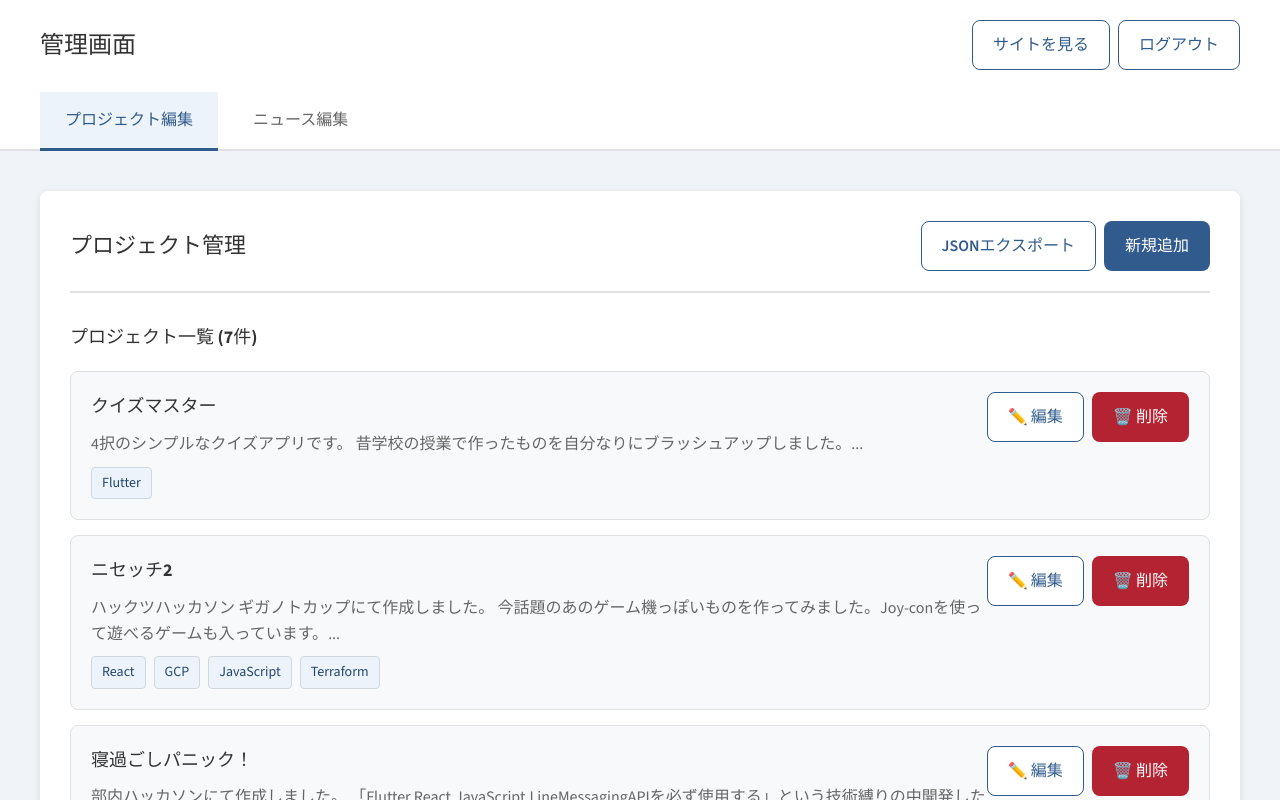
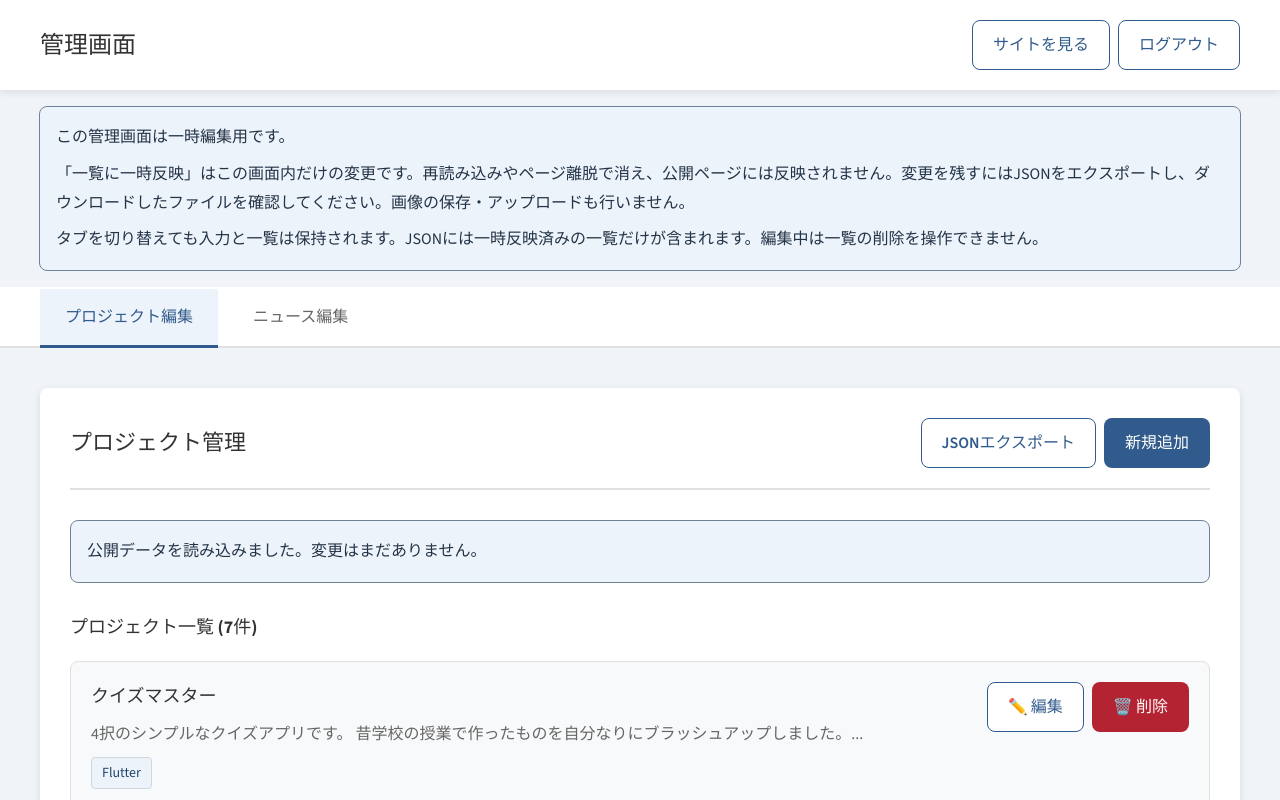
Before and after one commit to AliceWonerfulWorld/portfolio, a React (Vite) app: page /admin in a window 1280 px wide. Shown: the top 800 px of the page. Built offline with nearby package versions, Linux system fonts and the light colour scheme; sample sign-in values are in the browser's storage.

Commit message:
feat: 一時編集の状態案内と変更の離脱保護を追加

```diff
--- a/src/App.jsx
+++ b/src/App.jsx
@@ -1,5 +1,5 @@
 import React from 'react';
-import { BrowserRouter, Routes, Route } from 'react-router-dom';
+import { createBrowserRouter, RouterProvider } from 'react-router-dom';
 import { AuthProvider } from './context/AuthContext';
 import './App.css';
 
@@ -11,30 +11,18 @@ import AdminDashboard from './pages/AdminDashboard';
 // Components
 import ProtectedRoute from './components/admin/ProtectedRoute';
 
+const router = createBrowserRouter([
+  { path: '/', element: <HomePage /> },
+  { path: '/admin/login', element: <AdminLogin /> },
+  { path: '/admin', element: <ProtectedRoute><AdminDashboard /></ProtectedRoute> },
+]);
+
 function App() {
   return (
     <AuthProvider>
-      <BrowserRouter>
-        <div className="App">
-          <Routes>
-            {/* ホームページ */}
-            <Route path="/" element={<HomePage/>}/>
-
-            {/* ログインページ */}
-            <Route path="/admin/login" element={<AdminLogin/>} />
-
-            {/* 管理画面(ProtectedRouteで保護) */}
-            <Route
-             path="/admin"
-             element= {
-              <ProtectedRoute>
-               <AdminDashboard/>
-             </ProtectedRoute>
-            }
-           />
-          </Routes>
-        </div>
-      </BrowserRouter>
+      <div className="App">
+        <RouterProvider router={router} />
+      </div>
     </AuthProvider>
   );
 }
--- a/src/components/admin/NewsEditor.jsx
+++ b/src/components/admin/NewsEditor.jsx
@@ -1,16 +1,14 @@
-import React, { useState, useEffect } from 'react';
+import React, { useState } from 'react';
 import { newsItems as initialNews } from '../../data/news';
+import useTemporaryEditor from '../../hooks/useTemporaryEditor';
 import './NewsEditor.css';
 
-const NewsEditor = () => {
-    const [newsItems, setNewsItems] = useState([]);
+const NewsEditor = ({ onRiskChange }) => {
+    const [newsItems, setNewsItems] = useState(initialNews);
     const [editingNews, setEditingNews] = useState(null);
     const [isAdding, setIsAdding] = useState(false);
 
-    // 初回レンダリング時に既存データを読み込み
-    useEffect(() => {
-        setNewsItems(initialNews);
-    }, []);
+    const editor = useTemporaryEditor(newsItems, editingNews, onRiskChange);
 
     // 新規ニュースのテンプレート
     const createEmptyNews = () => ({
@@ -22,27 +20,37 @@ const NewsEditor = () => {
 
     // 追加モード開始
     const handleAdd = () => {
-        setEditingNews(createEmptyNews());
+        if (!editor.confirmDiscard()) return;
+        const draft = createEmptyNews();
+        editor.startEditing(draft);
+        setEditingNews(draft);
         setIsAdding(true);
     };
 
     // 編集モード開始
     const handleEdit = (news, index) => {
-        setEditingNews({ ...news, index });
+        if (!editor.confirmDiscard()) return;
+        const draft = { ...news, index };
+        editor.startEditing(draft);
+        setEditingNews(draft);
         setIsAdding(false);
     };
 
     // 保存 (新規 or 更新)
     const handleSave = () => {
+        // Editor-only positions must not leak into exported content.
+        const record = { ...editingNews };
+        delete record.index;
         if (isAdding) {
-            setNewsItems([editingNews, ...newsItems]);
+            setNewsItems([record, ...newsItems]);
         } else {
           const newNewsItems = [...newsItems];
-          newNewsItems[editingNews.index] = editingNews;
+          newNewsItems[editingNews.index] = record;
           setNewsItems(newNewsItems);
         }
         setEditingNews(null);
         setIsAdding(false);
+        editor.markApplied();
     };
 
     // 削除
@@ -50,11 +58,14 @@ const NewsEditor = () => {
         if (window.confirm('本当に削除しますか?')) {
             const newNewsItems = newsItems.filter((_, i) => i !== index);
             setNewsItems(newNewsItems);
+            editor.markDeleted();
         }
     };
 
     // キャンセル
     const handleCancel = () => {
+        if (!editor.confirmDiscard()) return;
+        editor.markCancelled();
         setEditingNews(null);
         setIsAdding(false);
     };
@@ -74,6 +85,7 @@ const NewsEditor = () => {
         link.download = `news_${new Date().toISOString().slice(0, 10)}.json`;
         link.click();
         URL.revokeObjectURL(url);
+        editor.markExported();
     };
 
     return (
@@ -90,15 +102,17 @@ const NewsEditor = () => {
             </div>
           </div>
 
+          <p className="editor-status" role="status" aria-live="polite">{editor.status} {editor.needsExport && '一時反映した変更はJSON未出力です。'}</p>
+
           {/* 編集フォーム */}
           {editingNews && (
             <div className="edit-form">
               <h3>{isAdding ? '新規ニュース' : 'ニュース編集'} </h3>
 
               <div className="form-row">
-                <label>日付 *</label>
+                <label htmlFor="news-date">日付 *</label>
                 <input
-                 type="text"
+ id="news-date"                  type="text"
                  value={editingNews.date}
                  onChange={(e) => handleChange('date', e.target.value)}
                  placeholder="2025年7月26日"
@@ -106,9 +120,9 @@ const NewsEditor = () => {
               </div>
 
               <div className="form-row">
-                <label>タイトル *</label>
+                <label htmlFor="news-title">タイトル *</label>
                 <input
-                 type="text"
+ id="news-title"                  type="text"
                  value={editingNews.title}
                  onChange={(e) => handleChange('title', e.target.value)}
                  placeholder="イベント名など"
@@ -116,8 +130,8 @@ const NewsEditor = () => {
               </div>
 
               <div className="form-row">
-                <label>内容 *</label>
-                <textarea
+                <label htmlFor="news-content">内容 *</label>
+                <textarea id="news-content"
                  value={editingNews.content}
                  onChange={(e) => handleChange('content', e.target.value)}
                  placeholder="ニュースの内容を入力..."
@@ -126,8 +140,8 @@ const NewsEditor = () => {
               </div>
 
               <div className="form-row">
-                <label>リンク(オプション)</label>
-                <input
+                <label htmlFor="news-link">リンク(オプション)</label>
+                <input id="news-link"
                  type="url"
                  value={editingNews.link || ''}
                  onChange={(e) => handleChange('link', e.target.value)}
@@ -137,7 +151,7 @@ const NewsEditor = () => {
 
               <div className="form-actions">
                 <button onClick={handleSave} className="save-btn ui-button ui-primary">
-                    保存
+                    一覧に一時反映
                 </button>
                 <button onClick={handleCancel} className="cancel-btn ui-button ui-secondary">
                     キャンセル
@@ -165,7 +179,7 @@ const NewsEditor = () => {
                   <button onClick={() => handleEdit(news, index)} className="edit-btn-small ui-button ui-secondary">
                     編集
                   </button>
-                  <button onClick={() => handleDelete(index)} className="delete-btn ui-button ui-danger">
+                  <button disabled={editingNews !== null} onClick={() => handleDelete(index)} className="delete-btn ui-button ui-danger">
                     削除
                   </button>
                 </div>
--- a/src/components/admin/ProjectEditor.jsx
+++ b/src/components/admin/ProjectEditor.jsx
@@ -1,16 +1,14 @@
-import React, { useState, useEffect } from 'react';
+import React, { useState } from 'react';
 import { projects as initialProjects } from '../../data/projects';
+import useTemporaryEditor from '../../hooks/useTemporaryEditor';
 import './ProjectEditor.css';
 
-const ProjectEditor = () => {
-    const [projects, setProjects] = useState([]);
+const ProjectEditor = ({ onRiskChange }) => {
+    const [projects, setProjects] = useState(initialProjects);
     const [editingProject, setEditingProject] = useState(null);
     const [isAdding, setIsAdding] = useState(false);
 
-    // 初回レンダリング時に既存データを読み込み
-    useEffect(() => {
-        setProjects(initialProjects);
-    }, []);
+    const editor = useTemporaryEditor(projects, editingProject, onRiskChange);
 
     // 新規プロジェクトのテンプレート
     const createEmptyProject = () => ({
@@ -26,29 +24,39 @@ const ProjectEditor = () => {
 
     // 追加モード開始
     const handleAdd = () => {
-        setEditingProject(createEmptyProject());
+        if (!editor.confirmDiscard()) return;
+        const draft = createEmptyProject();
+        editor.startEditing(draft);
+        setEditingProject(draft);
         setIsAdding(true);
     };
 
     // 編集モード開始
     const handleEdit = (project, index) => {
-        setEditingProject({ ...project, index });
+        if (!editor.confirmDiscard()) return;
+        const draft = { ...project, index };
+        editor.startEditing(draft);
+        setEditingProject(draft);
         setIsAdding(false);
     };
 
     // 保存 (新規 or 更新)
     const handleSave = () => {
+        // Editor-only positions must not leak into exported content.
+        const record = { ...editingProject };
+        delete record.index;
         if (isAdding) {
             // 新規追加
-            setProjects([...projects, editingProject]);
+            setProjects([...projects, record]);
         } else {
             // 更新
             const newProjects = [...projects];
-            newProjects[editingProject.index] = editingProject;
+            newProjects[editingProject.index] = record;
             setProjects(newProjects)
         }
         setEditingProject(null);
         setIsAdding(false);
+        editor.markApplied();
     };
 
     // 削除
@@ -56,11 +64,14 @@ const ProjectEditor = () => {
         if (window.confirm('本当に削除しますか?')) {
             const newProjects = projects.filter((_, i) => i !== index);
             setProjects(newProjects);
+            editor.markDeleted();
         }
     };
 
     // キャンセル
     const handleCancel = () => {
+        if (!editor.confirmDiscard()) return;
+        editor.markCancelled();
         setEditingProject(null);
         setIsAdding(false);
     };
@@ -86,6 +97,7 @@ const ProjectEditor = () => {
         link.download = `projects_${new Date().toISOString().slice(0, 10)}.json`;
         link.click();
         URL.revokeObjectURL(url);
+        editor.markExported();
     };
 
     return (
@@ -103,15 +115,17 @@ const ProjectEditor = () => {
                 </div>
             </div>
 
-            {/* 編集フォーム */}
+            <p className="editor-status" role="status" aria-live="polite">{editor.status} {editor.needsExport && '一時反映した変更はJSON未出力です。'}</p>
+
+          {/* 編集フォーム */}
             {editingProject && (
                 <div className="edit-form">
                     <h3>{isAdding ? '新規プロジェクト' : 'プロジェクト編集'}</h3>
 
                     <div className="form-row">
-                        <label>タイトル *</label>
+                        <label htmlFor="project-title">タイトル *</label>
                         <input
-                            type="text"
+ id="project-title"                             type="text"
                             value={editingProject.title}
                             onChange={(e) =>
                                 handleChange('title', e.target.value)}
@@ -119,27 +133,27 @@ const ProjectEditor = () => {
                     </div>
 
                     <div className="form-row">
-                        <label>説明 *</label>
+                        <label htmlFor="project-description">説明 *</label>
                         <textarea
-                            value={editingProject.description}
+ id="project-description"                             value={editingProject.description}
                             onChange={(e) => handleChange('description', e.target.value)}
                             placeholder="プロジェクトの説明を入力..."
                             rows={4} />
                     </div>
 
                     <div className="form-row">
-                        <label>タイトル画像URL</label>
+                        <label htmlFor="project-titleImage">タイトル画像URL</label>
                         <input
-                            type="text"
+ id="project-titleImage"                             type="text"
                             value={editingProject.titleImage}
                             onChange={(e) => handleChange('titleImage', e.target.value)}
                             placeholder="https://example.com/image.jpg" />
                     </div>
 
                     <div className="form-row">
-                        <label>タグ(カンマ区切り)</label>
+                        <label htmlFor="project-tags">タグ(カンマ区切り)</label>
                         <input
-                            type="text"
+ id="project-tags"                             type="text"
                             value={editingProject.tags.join(', ')}
                             onChange={(e) => handleTagsChange(e.target.value)}
                             placeholder="React, Firebase, TypeScript"
@@ -147,9 +161,9 @@ const ProjectEditor = () => {
                     </div>
 
                     <div className="form-row">
-                        <label>プロジェクトリンク</label>
+                        <label htmlFor="project-link">プロジェクトリンク</label>
                         <input
-                            type="url"
+ id="project-link"                             type="url"
                             value={editingProject.link || ''}
                             onChange={(e) => handleChange('link', e.target.value)}
                             placeholder="https://..."
@@ -157,9 +171,9 @@ const ProjectEditor = () => {
                     </div>
 
                     <div className="form-row">
-                        <label>デモ動画リンク</label>
+                        <label htmlFor="project-demoLink">デモ動画リンク</label>
                         <input
-                            type="url"
+ id="project-demoLink"                             type="url"
                             value={editingProject.demoLink || ''}
                             onChange={(e) => handleChange('demoLink', e.target.value)}
                             placeholder="https://..."
@@ -167,9 +181,9 @@ const ProjectEditor = () => {
                     </div>
 
                     <div className="form-row">
-                        <label>GitHubリンク</label>
+                        <label htmlFor="project-githubLink">GitHubリンク</label>
                         <input
-                            type="url"
+ id="project-githubLink"                             type="url"
                             value={editingProject.githubLink || ''}
                             onChange={(e) => handleChange('githubLink', e.target.value)}
                             placeholder="https://..."
@@ -178,7 +192,7 @@ const ProjectEditor = () => {
 
                     <div className="form-actions">
                         <button onClick={handleSave} className="save-btn ui-button ui-primary">
-                            保存
+                            一覧に一時反映
                         </button>
                         <button onClick={handleCancel} className="cancel-btn ui-button ui-secondary">
                             キャンセル
@@ -205,7 +219,7 @@ const ProjectEditor = () => {
                             <button onClick={() => handleEdit(project, index)} className="edit-btn-small ui-button ui-secondary">
                                 ✏️ 編集
                             </button>
-                            <button onClick={() => handleDelete(index)} className="delete-btn ui-button ui-danger">
+                            <button disabled={editingProject !== null} onClick={() => handleDelete(index)} className="delete-btn ui-button ui-danger">
                                 🗑️ 削除
                             </button>
                         </div>
--- a/src/context/AuthContext.jsx
+++ b/src/context/AuthContext.jsx
@@ -22,6 +22,8 @@ export const AuthProvider = ({ children }) => {
     useEffect(() => {
         try {
             setIsLoggedIn(isAuthenticated());
+        } catch {
+            setIsLoggedIn(false);
         } finally {
             setIsCheckingAuth(false);
         }
--- /dev/null
+++ b/src/hooks/useTemporaryEditor.js
@@ -0,0 +1,31 @@
+import { useEffect, useState } from 'react';
+
+// Track form edits separately from in-memory changes awaiting JSON export.
+export default function useTemporaryEditor(items, editingItem, onRiskChange) {
+    const [baseline, setBaseline] = useState(null);
+    const [exported, setExported] = useState(() => JSON.stringify(items));
+    const [message, setMessage] = useState('公開データを読み込みました。変更はまだありません。');
+    const draftDirty = editingItem !== null && JSON.stringify(editingItem) !== baseline;
+    const needsExport = JSON.stringify(items) !== exported;
+
+    useEffect(() => {
+        onRiskChange(draftDirty || needsExport);
+    }, [draftDirty, needsExport, onRiskChange]);
+
+    const confirmDiscard = () => !draftDirty || window.confirm('入力途中の変更を破棄しますか？ この操作は取り消せません。');
+
+    return {
+        draftDirty,
+        confirmDiscard,
+        startEditing: item => setBaseline(JSON.stringify(item)),
+        markApplied: () => setMessage('一覧に一時反映しました。永続保存・公開反映はされていません。JSONをエクスポートしてください。'),
+        markDeleted: () => setMessage('一覧から一時的に削除しました。公開データは変更されていません。JSONをエクスポートしてください。'),
+        markCancelled: () => setMessage('入力を取り消しました。一時反映済みの一覧は保持されています。'),
+        markExported: () => {
+            setExported(JSON.stringify(items));
+            setMessage('JSONのダウンロードを開始しました。ファイルを確認してください。公開ページには反映されません。入力途中の内容はJSONに含まれません。');
+        },
+        status: draftDirty ? '入力途中の変更があります。一覧への一時反映とJSONエクスポートはまだです。' : message,
+        needsExport,
+    };
+}
--- a/src/pages/AdminDashboard.css
+++ b/src/pages/AdminDashboard.css
@@ -113,3 +113,22 @@
     padding: 20px;
   }
 }
+.admin-editing-notice,
+.editor-status {
+    background: var(--ui-subtle);
+    color: var(--text-color-primary);
+    border: 1px solid var(--ui-border);
+    border-radius: var(--border-radius-md);
+    padding: 1rem;
+    line-height: 1.8;
+    overflow-wrap: anywhere;
+}
+
+.admin-editing-notice {
+    max-width: 1168px;
+    margin: 1rem auto;
+}
+
+.admin-editing-notice p {
+    margin: 0.5rem 0 0;
+}
--- a/src/pages/AdminDashboard.jsx
+++ b/src/pages/AdminDashboard.jsx
@@ -1,5 +1,5 @@
-import React, {useState} from 'react';
-import { useNavigate } from 'react-router-dom';
+import React, { useState, useEffect, useCallback, useRef } from 'react';
+import { useNavigate, useBlocker } from 'react-router-dom';
 import { useAuth } from '../context/AuthContext';
 import ProjectEditor from '../components/admin/ProjectEditor';
 import NewsEditor from '../components/admin/NewsEditor';
@@ -7,13 +7,41 @@ import './AdminDashboard.css';
 
 const AdminDashboard = () => {
     const navigate = useNavigate();
-    const { logout } = useAuth();
+    const { logout, isLoggedIn } = useAuth();
     const [activeTab, setActiveTab] = useState('projects');
     // 'projects' or 'news'
 
+    const [projectRisk, setProjectRisk] = useState(false);
+    const [newsRisk, setNewsRisk] = useState(false);
+    const hasRisk = projectRisk || newsRisk;
+    const reportProjectRisk = useCallback(value => setProjectRisk(value), []);
+    const reportNewsRisk = useCallback(value => setNewsRisk(value), []);
+    const leaveMessage = '入力途中、またはJSON未出力の変更があります。ページを離れると失われます。離れますか？';
+    const approvedLogout = useRef(false);
+    const blocker = useBlocker(() => hasRisk && isLoggedIn && !approvedLogout.current);
+
+    useEffect(() => {
+        if (blocker.state === 'blocked') {
+            if (window.confirm(leaveMessage)) blocker.proceed();
+            else blocker.reset();
+        }
+    }, [blocker]);
+
+    useEffect(() => {
+        if (!hasRisk) return;
+        const handleBeforeUnload = event => {
+            event.preventDefault();
+            event.returnValue = '';
+        };
+        window.addEventListener('beforeunload', handleBeforeUnload);
+        return () => window.removeEventListener('beforeunload', handleBeforeUnload);
+    }, [hasRisk]);
+
     const handleLogout = () => {
+        if (hasRisk && !window.confirm(leaveMessage)) return;
+        approvedLogout.current = true;
+        navigate('/', { flushSync: true });
         logout();
-        navigate('/');
     };
 
     return (
@@ -31,23 +59,29 @@ const AdminDashboard = () => {
             </div>
          </header>
 
+         <aside className="admin-editing-notice" aria-label="編集と公開について">
+           <strong>この管理画面は一時編集用です。</strong>
+           <p>「一覧に一時反映」はこの画面内だけの変更です。再読み込みやページ離脱で消え、公開ページには反映されません。変更を残すにはJSONをエクスポートし、ダウンロードしたファイルを確認してください。画像の保存・アップロードも行いません。</p>
+           <p>タブを切り替えても入力と一覧は保持されます。JSONには一時反映済みの一覧だけが含まれます。編集中は一覧の削除を操作できません。</p>
+         </aside>
+
          {/* タブナビゲーション */}
          <nav className="admin-tabs">
            <button className={`tab ${activeTab === 'projects' ? 'active' : ''}`}
-           onClick={() => setActiveTab('projects')}>
+           aria-pressed={activeTab === 'projects'} onClick={() => setActiveTab('projects')}>
             プロジェクト編集
            </button>
 
            <button className={`tab ${activeTab === 'news' ? 'active' : ''}`}
-            onClick={() => setActiveTab('news')}>
+            aria-pressed={activeTab === 'news'} onClick={() => setActiveTab('news')}>
                 ニュース編集
             </button>
          </nav>
 
          {/* コンテンツエリア */}
          <main className="admin-content">
-            {activeTab === 'projects' && <ProjectEditor />}
-            {activeTab === 'news' && <NewsEditor />}
+            <div hidden={activeTab !== 'projects'}><ProjectEditor onRiskChange={reportProjectRisk} /></div>
+            <div hidden={activeTab !== 'news'}><NewsEditor onRiskChange={reportNewsRisk} /></div>
          </main>
        </div>
     );
```
